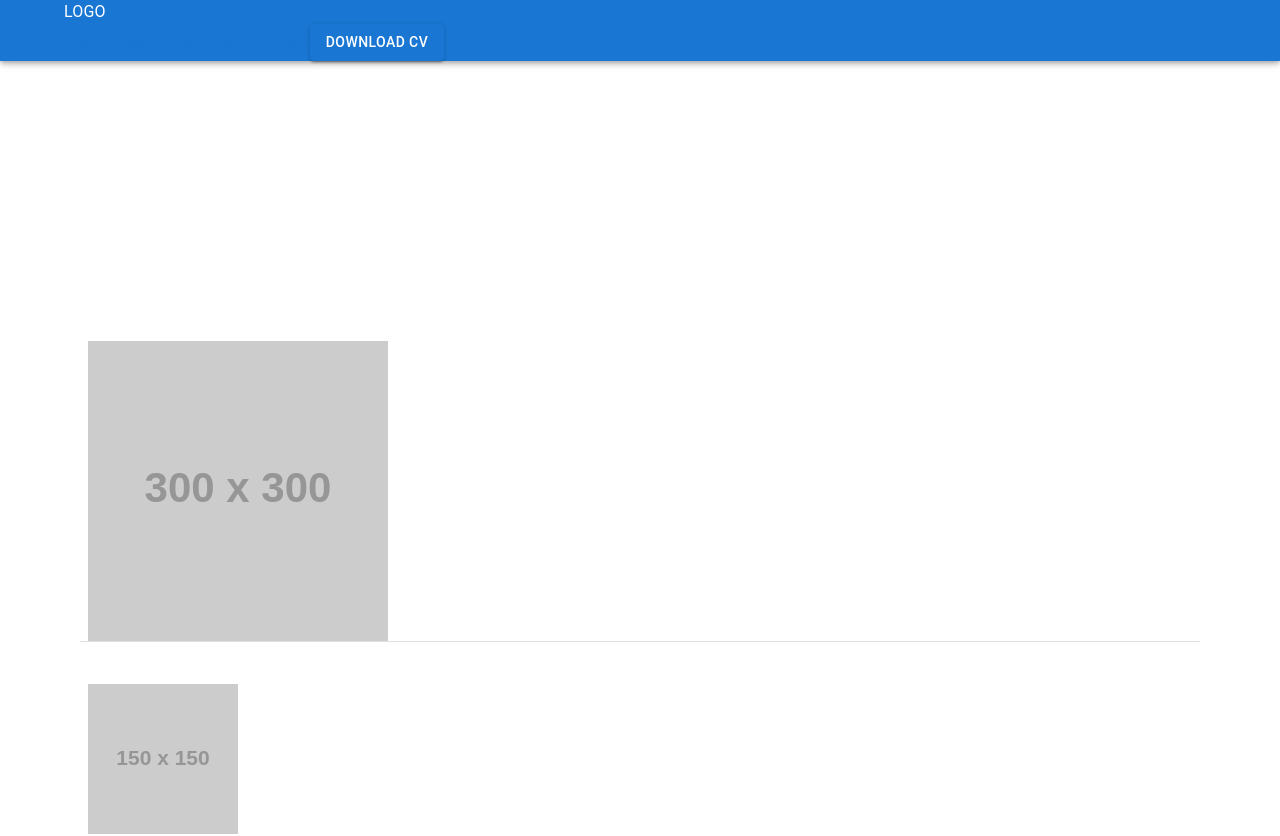
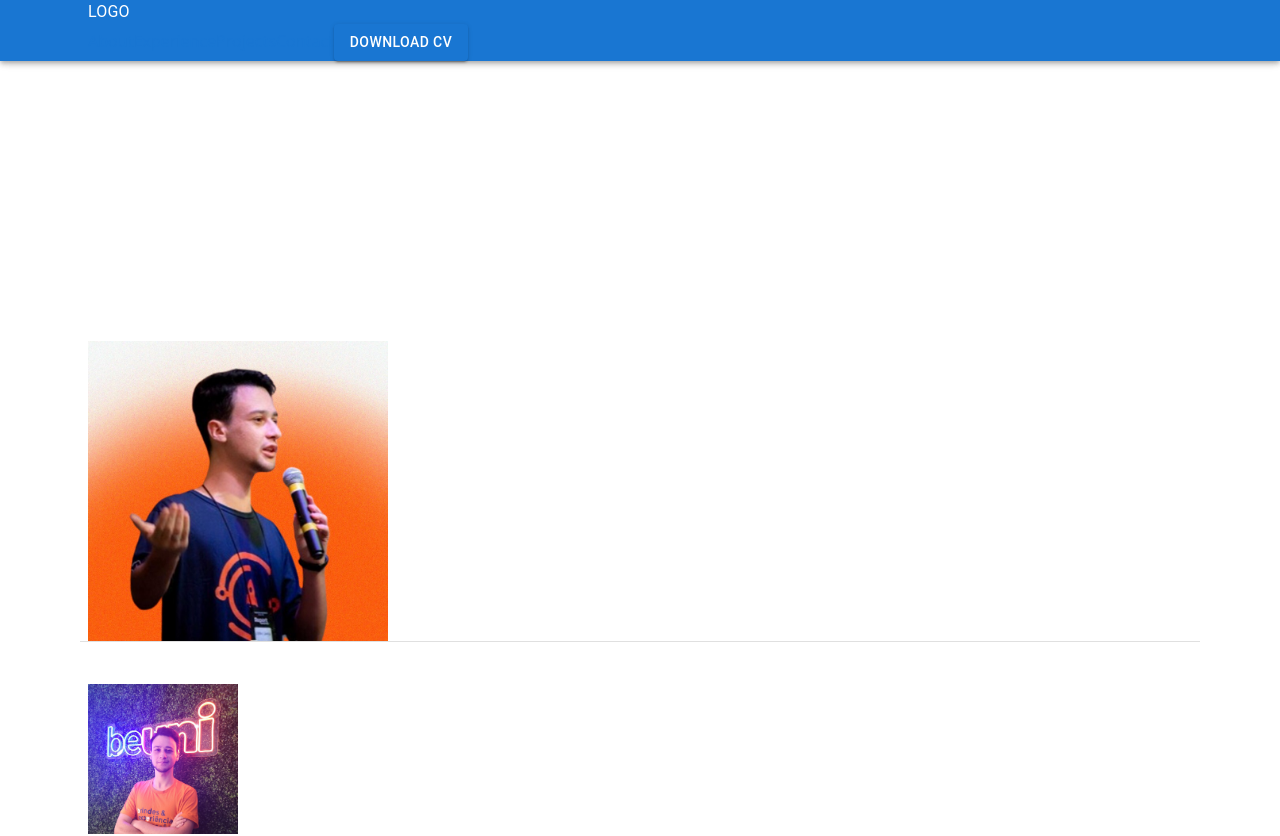
Before and after one commit to mhdsilva/portifolio, a Next.js app: page / in a window 1280 px wide. Shown: the top 836 px of the page. Built offline with nearby package versions, Linux system fonts and the light colour scheme.

Commit message:
Adding images in introduction and about

```diff
--- a/src/components/About.js
+++ b/src/components/About.js
@@ -1,5 +1,6 @@
 import React from 'react'
 import { Box, Typography } from '@mui/material'
+import Image from 'next/image'
 
 export default function About({ refScroll }) {
 	return (
@@ -7,7 +8,7 @@ export default function About({ refScroll }) {
 			<Typography variant="h4">
 						About me
 			</Typography>
-			<img src="https://via.placeholder.com/150" alt="Picture of the author"/>
+			<Image src='/images/Matheus.jpeg' width={150} height={150} />
 			<Typography variant="subtitle1" className='text-center w-1/2'>
 						I am a person passionate about technology and entrepreneurship, so I follow my goals to solve the problems of the people around me in the most efficient way possible.
 			</Typography>
--- a/src/components/Introduction.js
+++ b/src/components/Introduction.js
@@ -4,7 +4,7 @@ import ProfissionalImages from './ProfissionalImages'
 
 export default function Introduction({ refScroll }) {
 	return (
-		<Container className='flex flex-row justify-between h-screen' ref={refScroll}>
+		<Container className='flex flex-row justify-between items-center h-screen' ref={refScroll}>
 			<Box
 				className='flex flex-col items-start justify-center w-3/5 h-full'
 			>
--- a/src/components/NavBar.js
+++ b/src/components/NavBar.js
@@ -8,7 +8,8 @@ export default function NavBar({ scroll }){
 	};
 
 	return(
-		<AppBar position="sticky" className='bg-secondary flex flex-row h-12 items-center justify-between px-12'>
+		<AppBar position="sticky" className='bg-secondary h-12 w-full flex items-center justify-center'>
+			<Container className='max-w-5xl	mx-auto h-max flex items-center justify-center'>
 				<Container className='cursor-pointer'	>
 					<a onClick={() => handleClick('introduction')}>
 						<Typography> LOGO </Typography>
@@ -31,6 +32,7 @@ export default function NavBar({ scroll }){
 							Download CV
 					</Button>
 				</Container>
+			</Container>
 		</AppBar>
 	)
 }
--- a/src/components/ProfissionalImages.js
+++ b/src/components/ProfissionalImages.js
@@ -1,10 +1,11 @@
 import React from 'react'
 import { Box } from '@mui/material'
+import Image from 'next/image'
 
 export default function CurrentCompany() {
 	return (
-		<Box className='flex justify-center items-center'>
-			<img src="https://via.placeholder.com/300" alt="Picture of the author" />
+		<Box className='flex justify-center items-center h-fit border-4 border-white border-double rounded'>
+			<Image src='/images/Matheus.jpg' alt='Author image' width={300} height={100} />
 		</Box>
 	)
 }
--- a/src/pages/index.js
+++ b/src/pages/index.js
@@ -44,7 +44,7 @@ export default function Home () {
 	return (
 		<>
 			<NavBar scroll={scroll} />
-			<Container className='mx-12 mx-auto'>
+			<Container className='max-w-5xl	mx-auto'>
 				<Introduction refScroll={introductionRef} />
 				<Divider className='bg-white' variant='middle' />
 				<Container className='flex flex-col gap-y-12'>
```
Also changed, not shown: public/images/Matheus.jpeg (added), public/images/Matheus.jpg (added). Lines whose indentation alone changed are shown as unchanged.
